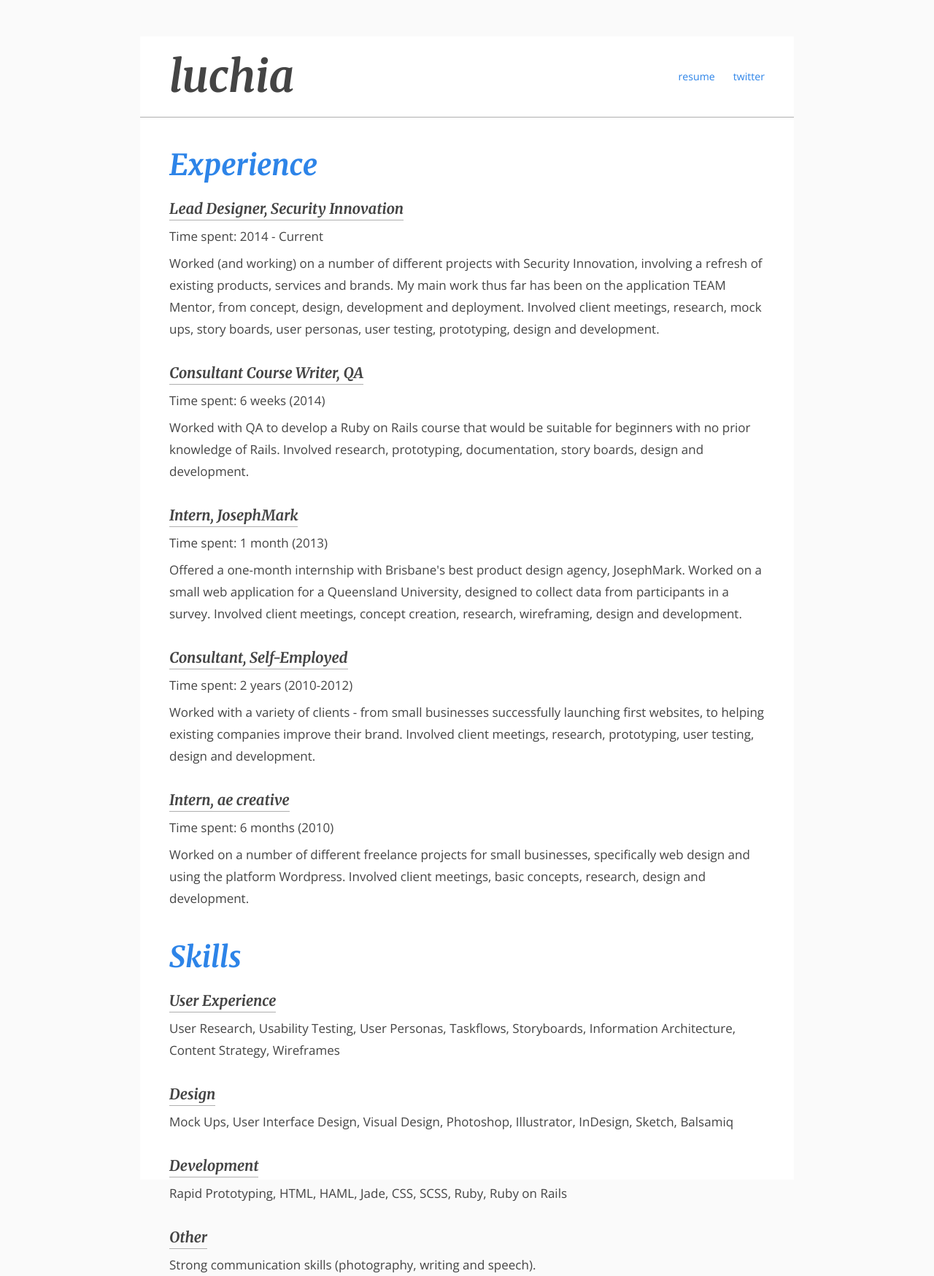
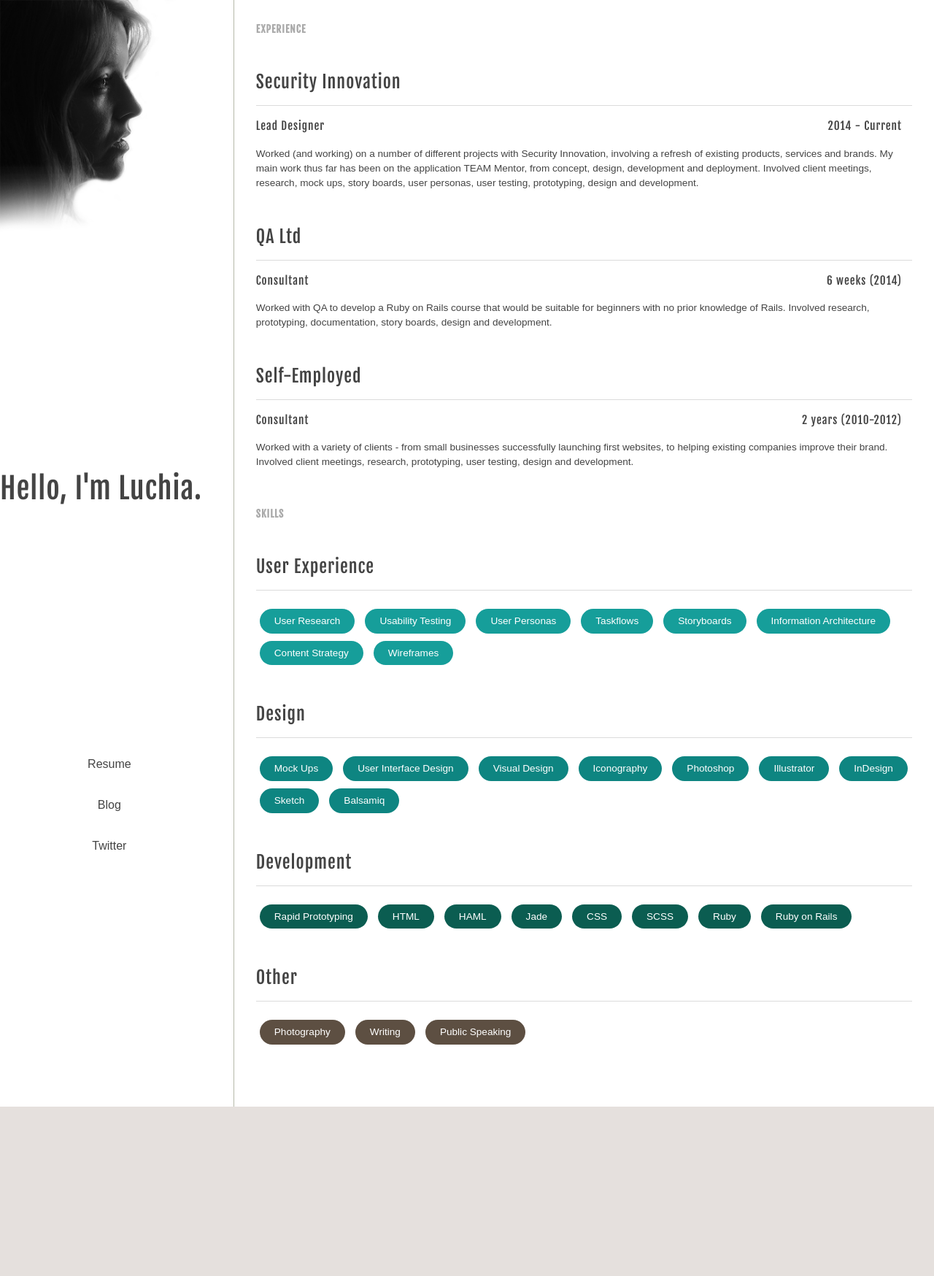
Before and after one commit to luchia/luchia.github.io, a Jekyll site: the page built from index.html, in a window 1280 px wide. Shown: the whole page at 73% size. Built offline with Jekyll 4.4.1, drawn with Linux system fonts in a browser that asks for light colours; some web fonts are replaced; Markdown is read by kramdown in place of the engine named in the settings; the list of posts is cut into pages by our own code; after the commit the page ends 1516 px from its top, so only the background shows below that.

Commit message:
rebuild website

```diff
--- a/_includes/header.html
+++ b/_includes/header.html
@@ -11,6 +11,5 @@
         <title>Hello</title>
     </head>
     <body>
-    	<div class="container">
-            {% include navigation.html %}
-            <div class="content">
+        {% include navigation.html %}
+        <div id="content">
--- a/_includes/navigation.html
+++ b/_includes/navigation.html
@@ -1,15 +1,20 @@
 <nav>
-    <div id="site-title">
-        <h1>luchia</h1>
+    <div id="luchia-brand"></div>
+    <div id="hello">
+        <h2>Hello, I'm Luchia.</h2>
     </div>
     <div id="links">
         <ul>
             <li>
-            	<a href='/'>Resume</a>
+                <a href='/'>Resume</a>
+            </li>
+            <li>
+                <a href='/'>Blog</a>
             </li>
             <li>
                 <a href='http://www.twitter.com/luchiamae' target='_blank'>Twitter</a>
             </li>
         </ul>
     </div>
+
 </nav>
--- a/css/style.scss
+++ b/css/style.scss
@@ -2,140 +2,104 @@
 ---
 
 @import 'reset';
-@import 'typography';
-@import url(http://fonts.googleapis.com/css?family=Merriweather:700italic);
-@import url(http://fonts.googleapis.com/css?family=Open+Sans:300);
+@import url(http://fonts.googleapis.com/css?family=Fjalla+One);
+@import url(http://fonts.googleapis.com/css?family=Cantarell);
 
 // STRUCTURE //
 html, body {
     height: 100%;
+    width: 100%;
 }
 body {
-    background-color: #fafafa;
-}
-.container {
-    width: 100%;
-    min-height: 100%;
-    margin: 0 auto;
-    padding-bottom: 50px;
-    background-color: #fff;
+    display: -webkit-box;
+    display: -moz-box;
+    display: -ms-flexbox;
+    display: -webkit-flex;
+    display: flex;
+    background-color: #e5e0dd;
+    overflow-y: auto;
+    -webkit-flex-direction: column;
+    -ms-flex-direction: column;
+    flex-direction: column;
 }
 nav {
-    text-align: center;
-    border-bottom: 1px solid #afafaf;
-    text-transform: lowercase;
-    #site-title, #links {
-        width: 100%;
+    display: -webkit-box;
+    display: -moz-box;
+    display: -ms-flexbox;
+    display: -webkit-flex;
+    display: flex;
+    -webkit-flex-direction: row;
+    -ms-flex-direction: row;
+    flex-direction: row;
+    background: white;
+    height: 13%;
+    #luchia-brand {
+        background: url(../images/luchia-brand.jpg) no-repeat;
+        background-size: 100%;
+        height: 0;
+        width: 25%;
+        padding-top: 25%;
+        -webkit-flex: 1;
+        -ms-flex: 1;
+        flex: 25%;
     }
+    #links {
+        -webkit-flex: 1;
+        -ms-flex: 1;
+        flex: 75%;
+        width: 75%;
         ul {
-        text-align: center;
-        list-style-type: none;
-        margin: 10px 0 10px 0;
-        li {
-            padding: 0 20px 0 0;
-            display: inline-block;
-            &:last-child {
-                padding-right: 0;
-            }
-
-        }
-    }
-}
-nav, #post, #resume {
-    display: flex;
-    flex-direction: column;
-    align-items: flex-start;
-    height: auto;
-}
-#feature-image {
-    order: 1;
-    img {
-        width: 100%;
-    }
-}
-#post-content, #resume {
-    padding: 0 40px;
-    h3 {
-        margin-top: 50px;
-        color: #2D84E8;
-    }
-    h4 {
-        border-bottom: 1px solid #afafaf;
-    }
-    p {
-        margin-top: 7px;
-    }
-}
-#left-column {
-    order: 1;
-}
-#right-column {
-    order: 2;
-}
-#entire-post {
-    width: 95%;
-    margin: 0 auto;
-    img {
-        width: 100%;
-    }
-}
-#gallery {
-    margin: 20px 0 0 0;
-    padding: .5vw;
-    font-size: 0;
-    display: -ms-flexbox;
-    -ms-flex-wrap: wrap;
-    -ms-flex-direction: column;
-    -webkit-flex-flow: row wrap;
-    flex-flow: row wrap;
-    display: -webkit-box;
-    display: flex;
-    div {
-        -webkitbox-flex: auto;
-        -ms-flex: auto;
-        flex: auto;
-        width: 200px;
-        margin: .5vw;
-        img {
-            width: 100%;
-            height: auto;
-        }
-    }
-}
-#category-list {
-    width: 95%;
-    h4 {
-        margin: 0;
-        padding-bottom: 7px;
-        border-bottom: 1px solid #afafaf;
-        text-transform: capitalize;
-    }
-    p, ul {
-        margin-top: 7px;
-    }
-}
-#meta-data {
-    font-size: 0.65em;
-    ul {
-        list-style-type: none;
+            padding: 25px 0 0 0;
+            text-align: right;
             li {
                 display: inline-block;
-            padding-right: 30px;
-            &:last {
-                padding-right: 0;
+                padding: 0 20px 0 0
             }
         }
     }
 }
-#pagination {
-    margin-top: 20px;
-    ul {
-        list-style-type: none;
-        text-align: center;
+#content {
+    display: -webkit-box;
+    display: -moz-box;
+    display: -ms-flexbox;
+    display: -webkit-flex;
+    display: flex;
+    -webkit-flex: 1;
+    -ms-flex: 1;
+    flex: 1;
+    -webkit-flex-direction: column;
+    -ms-flex-direction: column;
+    flex-direction: column;
+    overflow-y: auto;
+    background: white;
+}
+section {
+    max-width: 100%;
+    padding: 10px;
+    &#resume {
+        margin: 20px;
+        ul.minor-info li {
+            display: inline-block;
+            width: 49%;
+            margin: 20px 0 20px 0;
+            &:last-child {
+                text-align: right;
+            }
+        }
+        ul.skill-set {
+            margin: 20px 0;
             li {
                 display: inline-block;
+                padding: 10px 20px;
+                margin: 5px 5px;
+                border-radius: 20px;
+                font-size: 0.85em;
             }
         }
+    }
+}
+article {
+    margin: 50px 0;
 }
 // TYPOGRAPHY //
 h1 {
@@ -155,21 +119,20 @@ h5 {
     font-size: 0.75em;
 }
 h1, h2, h3, h4, h5, h6 {
-    font-family: 'Merriweather', serif;
-    font-style: italic;
+    font-family: 'Fjalla One', sans-serif;
+    letter-spacing: 1px;
 }
 h1, h2, h3, h4, h5, h6, a, p, li {
     color: #444444;
 }
 a, p, li {
-    font-family: 'Open Sans', sans-serif;
+    font-family: 'Cantarell', sans-serif;
 }
 a {
-    color: #2D84E8;
     text-decoration: none;
     transition: 0.3s;
     &:hover {
-        color: #2367B5;
+
     }
     &.category {
         text-transform: lowercase;
@@ -177,56 +140,83 @@ a {
 }
 p {
     font-size: 0.85em;
+    line-height: 1.5em;
+}
+ul {
+    &.dark-blue {
+        li {
+            background: #169e9a;
+            color: white;
+        }
+    }
+    &.light-blue {
+        li {
+            background: #0e8581;
+            color: white;
+        }
+    }
+    &.orange {
+        li {
+            background: #0b5d51;
+            color: white;
+        }
+    }
+    &.yellow {
+        li {
+            background: #5d4f42;
+            color: white;
+        }
+    }
+}
+.label {
+    color: #aaaaaa;
+    font-size: 0.85em;
+    text-transform: uppercase;
+    font-weight: 600;
+    line-height: 1.5em;
+}
+.company, .skill {
+    font-size: 1.5em;
+    margin-top: 20px;
+    padding: 0 0 20px 0;
+    border-bottom: 1px solid #dbdbdb;
+}
+.position, .time-spent {
+    font-size: 0.95em;
 }
 // MEDIA QUERIES //
 
-@media only screen and (min-width : 500px) {
+@media only screen and (min-width : 700px) {
+    body {
+        -webkit-flex-direction: row;
+        -ms-flex-direction: row;
+        flex-direction: row;
+    }
     nav {
+        flex: 25%;
+        -webkit-flex-direction: row;
+        -ms-flex-direction: row;
         flex-direction: row;
-        flex-wrap: nowrap;
-    }
-    #site-title {
-        width: 30%;
-        text-align: left;
-        margin: 10px 0;
-    }
-    #site-title, #links {
-        padding: 0 40px;
+        flex-wrap: wrap;
+        height: 100% !important;
+        border-right: 1px solid #b5b9a8;
+        position: relative;
+        #luchia-brand {
+            flex: 100%;
+            padding-top: 100%;
         }
         #links {
-        width: 70%;
             ul {
-            margin-top: 40px;
-            text-align: right;
+                padding: 0;
+                li {
+                    display: block;
+                    padding: 20px 20px 20px 0;
+                    text-align: center;
                 }
             }
-    .container {
-        height: 90%;
-        margin: auto auto;
         }
     }
-
-@media only screen and (min-width : 1014px) {
-    .container {
-        width: 70%;
-        margin-top: 50px;
-        margin-bottom: 50px;
-    }
-    #post {
-        flex-direction: row;
-        flex-wrap: nowrap;
-    }
-    #feature-image, #post-content, #left-column, #right-column {
-        flex: 1;
-    }
-    #feature-image, #left-column {
-        padding: 0 30px 0 50px;
-    }
-    #post-content, #right-column {
-        padding: 0 50px 0 0;
-    }
-    #entire-post, #category-list {
-        width: 85%;
-        margin: 0 auto;
+    #content {
+        flex: 75%;
     }
 }
--- a/index.html
+++ b/index.html
@@ -2,35 +2,87 @@
 layout: default
 ---
 
+
 <section id="resume">
-	<h3>Experience</h3>
-	<h4>Lead Designer, Security Innovation</h4>
-	<p class='time-spent'>Time spent: 2014 - Current</p>
-	<p>Worked (and working) on a number of different projects with Security Innovation, involving a refresh of existing products, services and brands. My main work thus far has been on the application TEAM Mentor, from concept, design, development and deployment. Involved client meetings, research, mock ups, story boards, user personas, user testing, prototyping, design and development.</p>
+	<h1 class="label">Experience</h1>
 
-	<h4>Consultant Course Writer, QA</h4>
-	<p>Time spent: 6 weeks (2014)</p>
-	<p>Worked with QA to develop a Ruby on Rails course that would be suitable for beginners with no prior knowledge of Rails. Involved research, prototyping, documentation, story boards, design and development.</p>
+	<article>
+		<h2 class="company">Security Innovation</h2>
+		<ul class="minor-info">
+			<li><h3 class="position">Lead Designer</h3></li>
+			<li><h3 class='time-spent'>2014 - Current</p></li>
+		</ul>
+		<p>Worked (and working) on a number of different projects with Security Innovation, involving a refresh of existing products, services and brands. My main work thus far has been on the application TEAM Mentor, from concept, design, development and deployment. Involved client meetings, research, mock ups, story boards, user personas, user testing, prototyping, design and development.</p>
+	</article>
 
-	<h4>Intern, JosephMark</h4>
-	<p>Time spent: 1 month (2013)</p>
-	<p>Offered a one-month internship with Brisbane's best product design agency, JosephMark. Worked on a small web application for a Queensland University, designed to collect data from participants in a survey. Involved client meetings, concept creation, research, wireframing, design and development.</p>
+	<article>
+		<h2 class="company">QA Ltd</h2>
+		<ul class="minor-info">
+			<li><h3 class="position">Consultant</h3></li>
+			<li><h3 class='time-spent'>6 weeks (2014)</p></li>
+		</ul>
+		<p>Worked with QA to develop a Ruby on Rails course that would be suitable for beginners with no prior knowledge of Rails. Involved research, prototyping, documentation, story boards, design and development.</p>
+	</article>
 
-	<h4>Consultant, Self-Employed</h4>
-	<p>Time spent: 2 years (2010-2012)</p>
-	<p>Worked with a variety of clients - from small businesses successfully launching first websites, to helping existing companies improve their brand. Involved client meetings, research, prototyping, user testing, design and development.</p>
+	<article>
+		<h2 class="company">Self-Employed</h2>
+		<ul class="minor-info">
+			<li><h3 class="position">Consultant</h3></li>
+			<li><h3 class='time-spent'>2 years (2010-2012)</p></li>
+		</ul>
+		<p>Worked with a variety of clients - from small businesses successfully launching first websites, to helping existing companies improve their brand. Involved client meetings, research, prototyping, user testing, design and development.</p>
+	</article>
+	<h1 class="label">Skills</h1>
 
-	<h4>Intern, ae creative</h4>
-	<p>Time spent: 6 months (2010)</p>
-	<p>Worked on a number of different freelance projects for small businesses, specifically web design and using the platform Wordpress. Involved client meetings, basic concepts, research, design and development.</p>
+	<article>
+		<h2 class="skill">User Experience</h2>
+		<ul class="skill-set dark-blue">
+			<li>User Research</li>
+			<li>Usability Testing</li>
+			<li>User Personas</li>
+			<li>Taskflows</li>
+			<li>Storyboards</li>
+			<li>Information Architecture</li>
+			<li>Content Strategy</li>
+			<li>Wireframes</li>
+		</ul>
+	</article>
 
-	<h3>Skills</h3>
-	<h4>User Experience</h4>
-	<p>User Research,  Usability Testing, User Personas,  Taskflows, Storyboards, Information Architecture, Content Strategy, Wireframes</p>
-	<h4>Design</h4>
-	<p>Mock Ups, User Interface Design, Visual Design, Photoshop, Illustrator, InDesign, Sketch, Balsamiq</p>
-	<h4>Development</h4>
-	<p>Rapid Prototyping, HTML, HAML, Jade, CSS, SCSS, Ruby, Ruby on Rails</p>
-	<h4>Other</h4>
-	<p>Strong communication skills (photography, writing and speech).</p>
+	<article>
+		<h2 class="skill">Design</h2>
+		<ul class="skill-set light-blue">
+			<li>Mock Ups</li>
+			<li>User Interface Design</li>
+			<li>Visual Design</li>
+			<li>Iconography</li>
+			<li>Photoshop</li>
+			<li>Illustrator</li>
+			<li>InDesign</li>
+			<li>Sketch</li>
+			<li>Balsamiq</li>
+		</ul>
+	</article>
+
+	<article>
+		<h2 class="skill">Development</h2>
+		<ul class="skill-set orange">
+			<li>Rapid Prototyping</li>
+			<li>HTML</li>
+			<li>HAML</li>
+			<li>Jade</li>
+			<li>CSS</li>
+			<li>SCSS</li>
+			<li>Ruby</li>
+			<li>Ruby on Rails</li>
+		</ul>
+	</article>
+
+	<article>
+		<h2 class="skill">Other</h2>
+		<ul class="skill-set yellow">
+			<li>Photography</li>
+			<li>Writing</li>
+			<li>Public Speaking</li>
+		</ul>
+	</article>
 </section>
```
Also changed, not shown: images/luchia-brand.jpg (added), 6 other files. Lines whose indentation alone changed are shown as unchanged.
